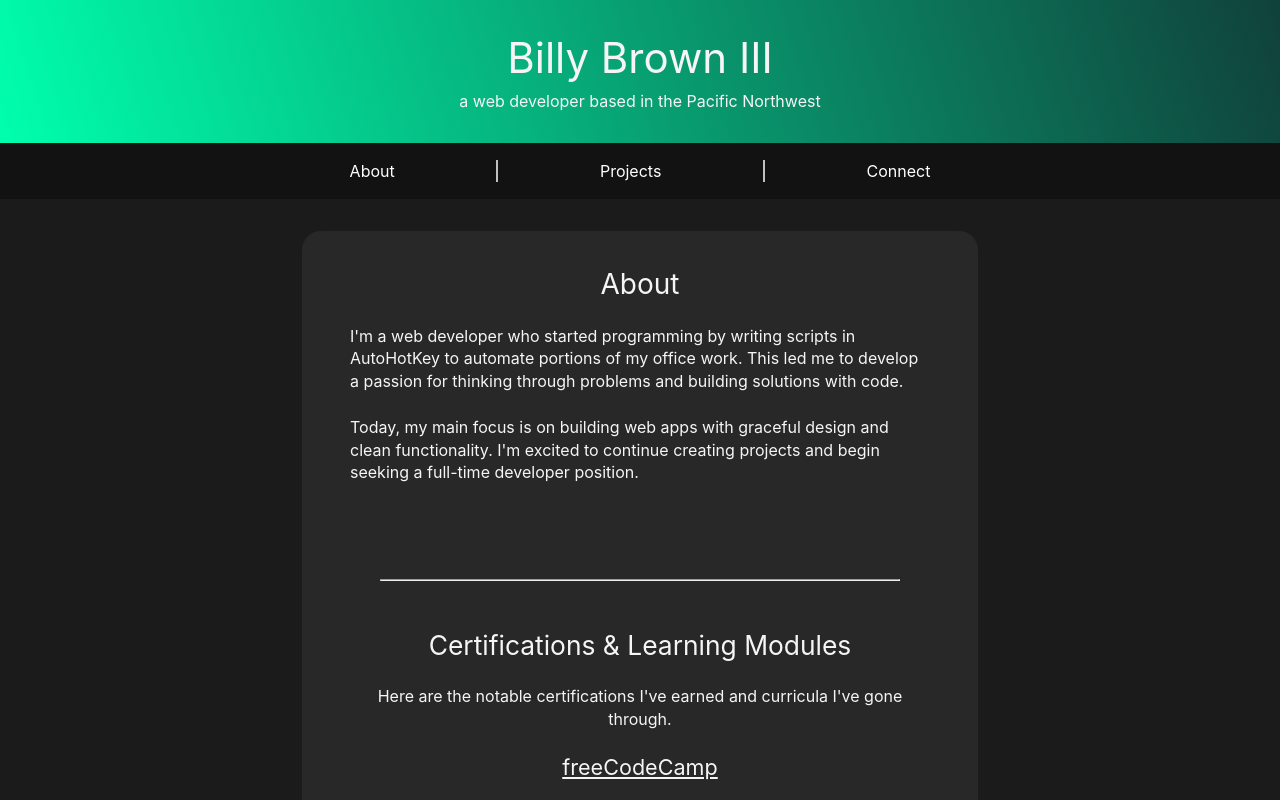
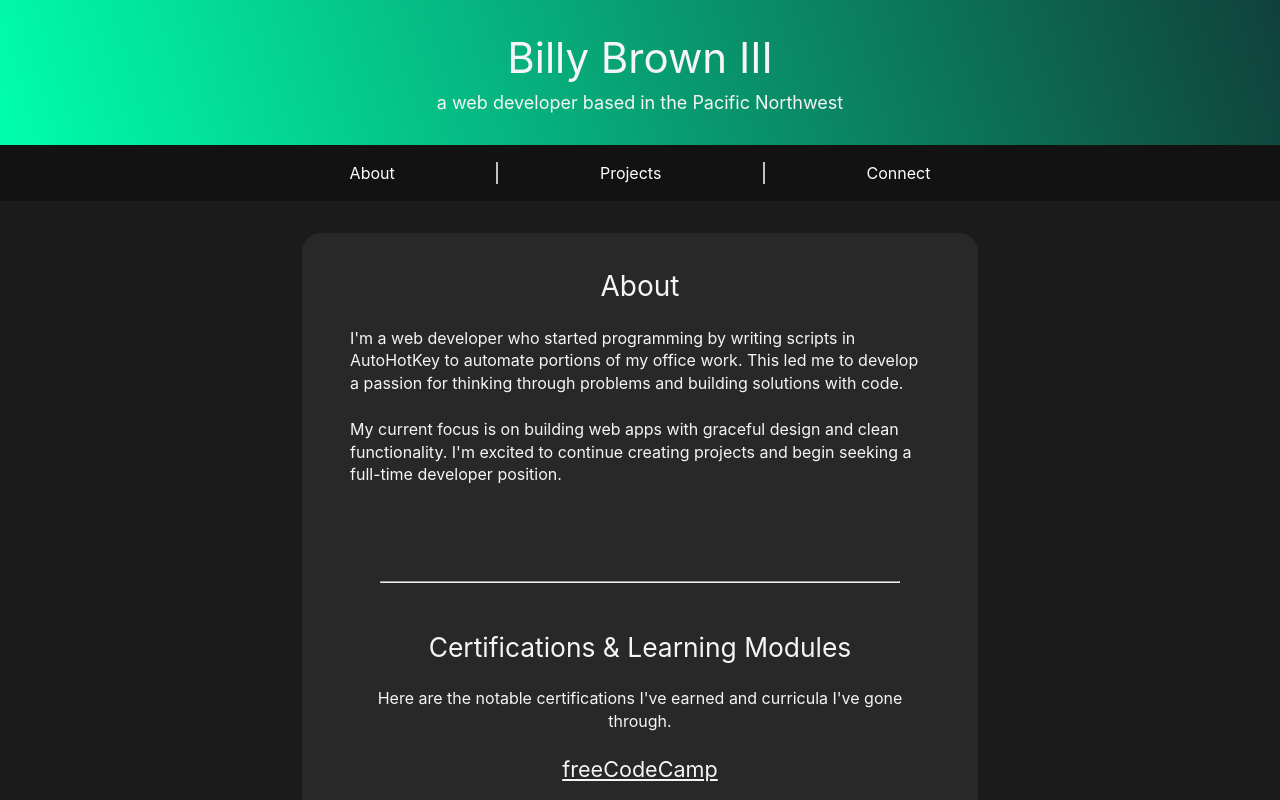
Before and after one commit to billybrown-iii/dev-portfolio, a React (Create React App) app: page / in a window 1280 px wide. Shown: the top 800 px of the page. Built offline with nearby package versions, Linux system fonts and the light colour scheme.

Commit message:
Slight styling updates

```diff
--- a/src/Home.js
+++ b/src/Home.js
@@ -9,7 +9,7 @@ function Home(props) {
                 <div>
                     <div className="card-title" id="about-title">About</div>
                     <div className="content">I'm a web developer who started programming by writing scripts in AutoHotKey to automate portions of my office work.  This led me to develop a passion for thinking through problems and building solutions with code.</div>
-                    <div className="content">Today, my main focus is on building web apps with graceful design and clean functionality.  I'm excited to continue creating projects and begin seeking a full-time developer position.</div>
+                    <div className="content">My current focus is on building web apps with graceful design and clean functionality.  I'm excited to continue creating projects and begin seeking a full-time developer position.</div>
                     <hr />
                     <div className="card-title" id="certs-title">Certifications & Learning Modules</div>
                     <div className="content cert-desc">Here are the notable certifications I've earned and curricula I've gone through.</div>
--- a/src/index.css
+++ b/src/index.css
@@ -32,6 +32,7 @@ body {
 
 .subtitle {
   margin-top: .5em;
+  font-size: 1.125em;
 }
 
 .nav {
```
